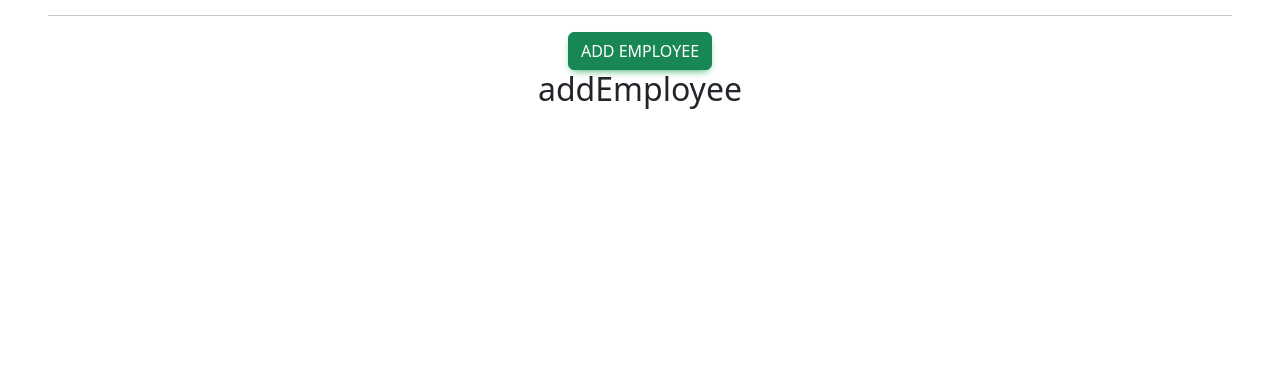
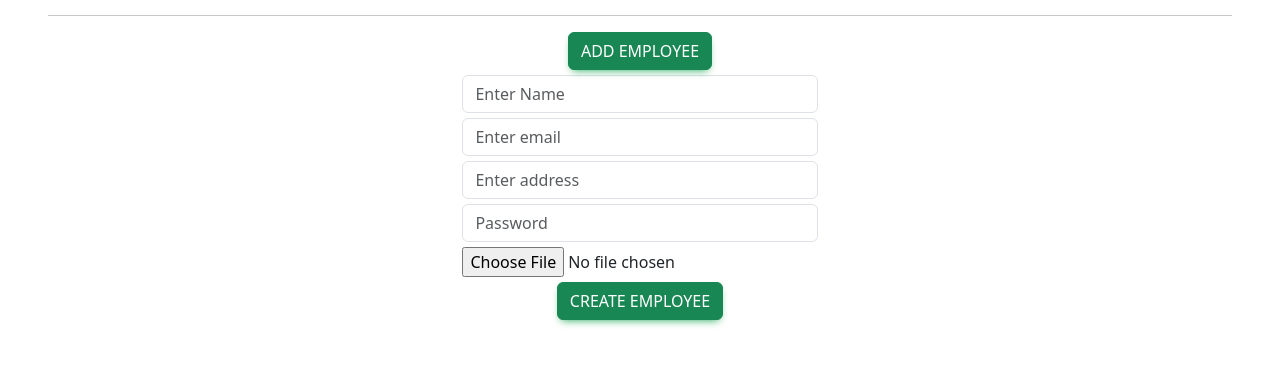
Before and after one commit to musaddango/EmployeeMS, a React (Create React App) app in the folder front_end/: page /dashboard/employees/create in a window 1280 px wide. Shown: the part 325-690 px from the top of the page. Built offline with nearby package versions, Linux system fonts and the light colour scheme.

Commit message:
create employee page done

```diff
--- a/front_end/src/pages/dashboard/CreateAccount.jsx
+++ b/front_end/src/pages/dashboard/CreateAccount.jsx
@@ -1,8 +1,105 @@
+import { useState } from "react";
+// import axios from "axios";
+import { useNavigate } from "react-router-dom";
 
 function CreateAccount() {
+
+    const [empDetails, setEmpDetails] = useState({
+        name:'',
+        email:'',
+        address:'',
+        password: '',
+        image: null
+    })
+
+    const navigate = useNavigate();
+    const onChange = (event) =>{
+        if (event.target.name === "email"){
+            setEmpDetails({...empDetails, email: event.target.value});
+        }else if(event.target.name === "password"){
+            setEmpDetails({...empDetails, password: event.target.value});
+        }else if(event.target.name === "address"){
+            setEmpDetails({...empDetails, address: event.target.value});
+        }else if(event.target.name === "image"){
+            setEmpDetails({...empDetails, image:event.target.files[0]});
+        }else if(event.target.name === "name"){
+            setEmpDetails({...empDetails, name:event.target.value});
+        }
+    }
+
+    const handleSubmit = (event)=>{
+        event.preventDefault();
+        // axios.post(empDetails)
+        console.log(empDetails);
+        navigate(-1)
+    }
     return (
-        <div>
-            <h2>addEmployee</h2>
+        <div className="regform" style={{width:"30%", margin: "auto"}}>
+            <form onSubmit={handleSubmit}>
+            <div className="form-group">
+                    <input
+                        onChange={onChange}
+                        type="text"
+                        name="name"
+                        className="form-control"
+                        id="Name"
+                        aria-describedby="address"
+                        placeholder="Enter Name"
+                        style={{marginTop:"5px", marginBottom:"5px"}}
+                    />
+                </div>
+                <div className="form-group">
+                    <input
+                        onChange={onChange}
+                        type="email"
+                        name="email"
+                        className="form-control"
+                        id="exampleInputEmail1"
+                        aria-describedby="emailHelp"
+                        placeholder="Enter email"
+                        style={{marginTop:"5px", marginBottom:"5px"}}
+                    />
+                </div>
+                <div className="form-group">
+                    <input
+                        onChange={onChange}
+                        type="text"
+                        name="address"
+                        className="form-control"
+                        id="address"
+                        aria-describedby="address"
+                        placeholder="Enter address"
+                        style={{marginTop:"5px", marginBottom:"5px"}}
+                    />
+                </div>
+                <div className="form-group">
+                    <input
+                        onChange={onChange}
+                        type="password"
+                        name="password"
+                        className="form-control"
+                        id="exampleInputPassword1"
+                        placeholder="Password"
+                        style={{marginTop:"5px", marginBottom:"5px"}}
+                    />
+                </div>
+                <div className="form-group d-flex">
+                    <input
+                        onChange={onChange}
+                        type="file"
+                        name="image"
+                        accept="image/*"
+                        placeholder="choose image"
+                    />
+                </div>
+
+                <button
+                    type="submit"
+                    className="btn btn-success"
+                    style={{marginTop:"5px", marginBottom:"5px"}}>
+                        Create Employee
+                </button>
+            </form>
         </div>
     );
 }
--- a/front_end/src/pages/dashboard/Employees.jsx
+++ b/front_end/src/pages/dashboard/Employees.jsx
@@ -1,7 +1,12 @@
 import React from 'react';
-import { Link, Outlet } from 'react-router-dom';
+import { Outlet, useNavigate } from 'react-router-dom';
 
 function Employees() {
+    const navigate = useNavigate();
+
+    const addEmployee = ()=>{
+        navigate('./create')
+    }
 
     return (
         <div className='px-5 py-3'>
@@ -9,10 +14,11 @@ function Employees() {
                 <h3>Employee List</h3>
             </div>
             <hr />
-            <Link to='./create'
+            <button
+                onClick={addEmployee}
                 className='btn btn-success' >
                     Add Employee
-            </Link>
+            </button>
             <div>
                 <Outlet />
             </div>
```
